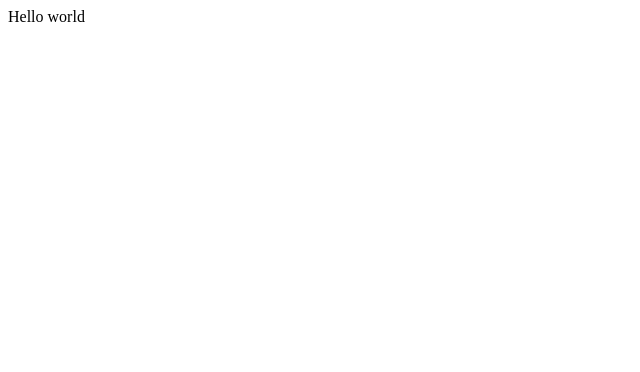
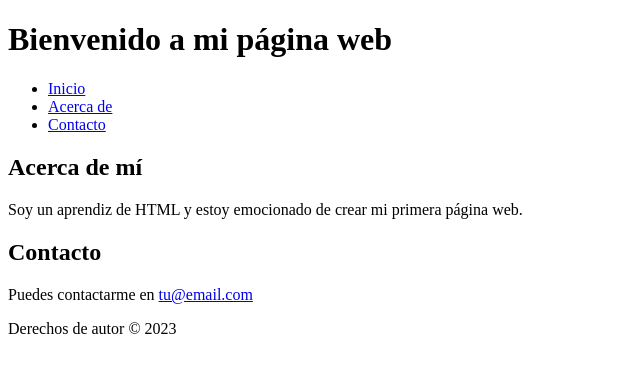
Before and after one commit to GRENDLEARD/Proyectodepagina, a plain HTML site: page index.html in a window 1280 px wide. Shown: the whole page, without its empty margins (0-640 px from the left). Drawn offline with Linux system fonts and the light colour scheme.

Commit message:
Página 1

```diff
--- a/index.html
+++ b/index.html
@@ -1,23 +1,31 @@
 <!DOCTYPE html>
 <html>
-
 <head>
-  <meta charset="utf-8">
-  <meta name="viewport" content="width=device-width">
-  <title>replit</title>
-  <link href="style.css" rel="stylesheet" type="text/css" />
+    <title>Mi Página Web</title>
 </head>
-
 <body>
-  Hello world
-  <script src="script.js"></script>
-
-  <!--
-  This script places a badge on your repl's full-browser view back to your repl's cover
-  page. Try various colors for the theme: dark, light, red, orange, yellow, lime, green,
-  teal, blue, blurple, magenta, pink!
-  -->
-  <script src="https://replit.com/public/js/replit-badge-v2.js" theme="dark" position="bottom-right"></script>
+    <header>
+        <h1>Bienvenido a mi página web</h1>
+    </header>
+    <nav>
+        <ul>
+            <li><a href="#">Inicio</a></li>
+            <li><a href="#">Acerca de</a></li>
+            <li><a href="#">Contacto</a></li>
+        </ul>
+    </nav>
+    <main>
+        <section>
+            <h2>Acerca de mí</h2>
+            <p>Soy un aprendiz de HTML y estoy emocionado de crear mi primera página web.</p>
+        </section>
+        <section>
+            <h2>Contacto</h2>
+            <p>Puedes contactarme en <a href="mailto:tu@email.com">tu@email.com</a></p>
+        </section>
+    </main>
+    <footer>
+        <p>Derechos de autor &copy; 2023</p>
+    </footer>
 </body>
-
-</html>
+  </html>
```
